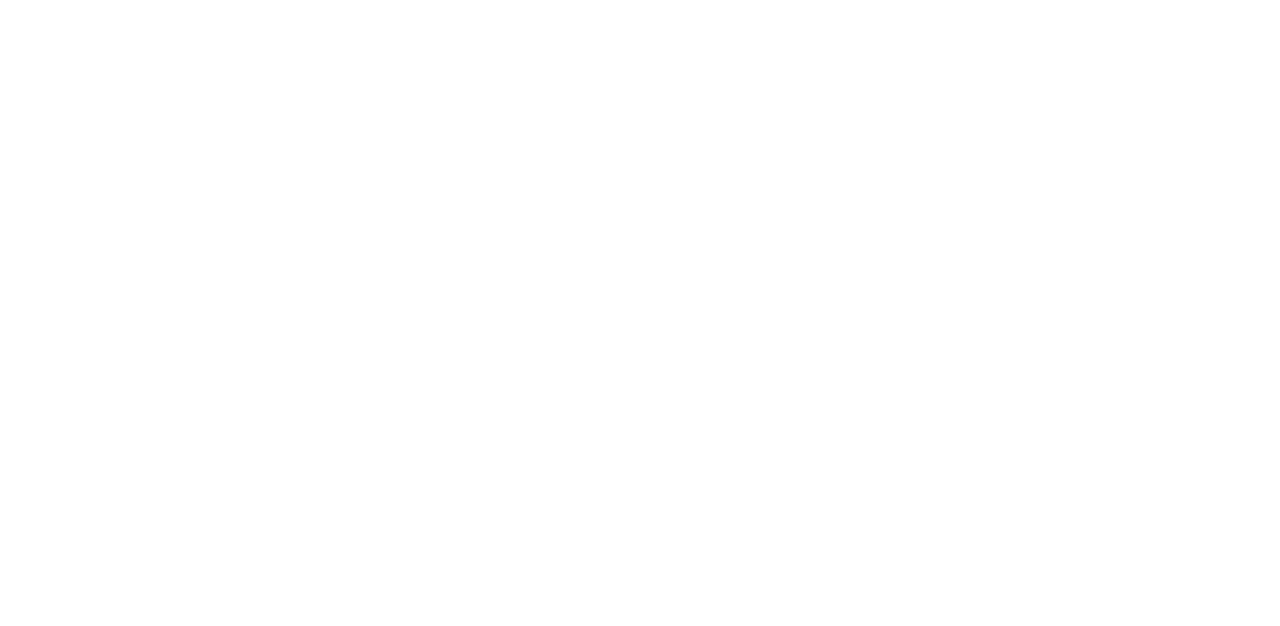
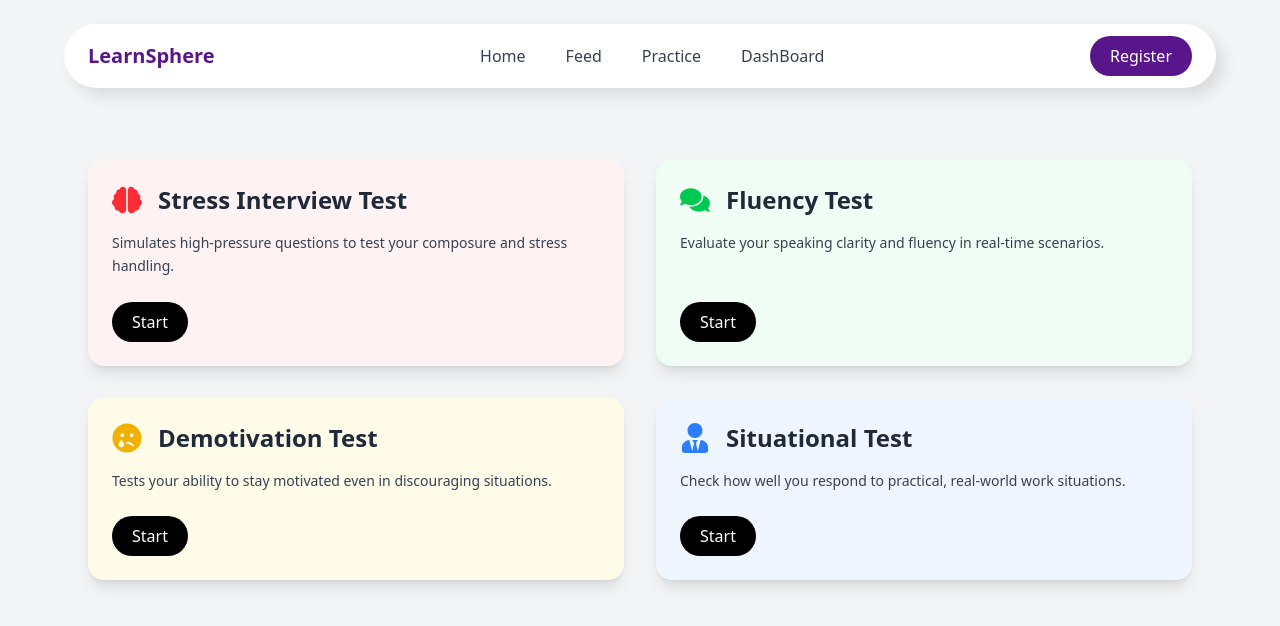
Before and after one commit to Rupam-Mondal/LearnSphere, a React (Vite) app in the folder LearnSphereFrontend/: page /practice in a window 1280 px wide. Before the commit this address had no page. Shown: the top 626 px of the page. Built offline with nearby package versions, Linux system fonts and the light colour scheme.

Commit message:
Practice Page done

```diff
--- a/LearnSphereFrontend/src/App.jsx
+++ b/LearnSphereFrontend/src/App.jsx
@@ -13,6 +13,7 @@
 import StudentFeed from "./pages/StudentFeed";
 import StudentCourseDetails from "./pages/StudentCourseDetails";
 import StudentDashboard from "./Components/StudentDashboard/StudentDashboard";
+import Practice from "./pages/Practice";
 
 function App() {
   const [bot, setBot] = useState(false);
@@ -52,6 +53,7 @@
         <Route path="/auth" element={<AuthPage />} />
         <Route path="/teacher-dashboard/:id/course/:courseId" element={<TeacherCourse />} />
         <Route path="/student/dashboard/:id" element={<StudentDashboard />} />
+        <Route path="/practice" element={<Practice />} />
       </Routes>
     </div>
   );
--- a/LearnSphereFrontend/src/Components/Navbar/Navbar.jsx
+++ b/LearnSphereFrontend/src/Components/Navbar/Navbar.jsx
@@ -43,7 +43,12 @@
           >
             Feed
           </button>
-          <button className="hover:text-black cursor-pointer">Practice</button>
+          <button className="hover:text-black cursor-pointer
+          "
+            onClick={() => {
+              navigate("/practice")
+            }}
+          >Practice</button>
           {token && user && user.role === "TEACHER" ? (
             <button
               className="hover:text-black"
--- /dev/null
+++ b/LearnSphereFrontend/src/pages/Practice.jsx
@@ -0,0 +1,75 @@
+import Navbar from "../Components/Navbar/Navbar";
+import { FaBrain, FaComments, FaSadTear, FaUserTie } from 'react-icons/fa';
+import { useNavigate } from 'react-router-dom';
+
+function Practice() {
+  const navigate = useNavigate();
+
+  const tests = [
+    {
+      title: "Stress Interview Test",
+      description:
+        "Simulates high-pressure questions to test your composure and stress handling.",
+      color: "bg-red-50",
+      icon: <FaBrain className="text-red-500 text-3xl" />,
+      route: "/practice/stress-interview",
+    },
+    {
+      title: "Fluency Test",
+      description:
+        "Evaluate your speaking clarity and fluency in real-time scenarios.",
+      color: "bg-green-50",
+      icon: <FaComments className="text-green-500 text-3xl" />,
+      route: "/practice/fluency",
+    },
+    {
+      title: "Demotivation Test",
+      description:
+        "Tests your ability to stay motivated even in discouraging situations.",
+      color: "bg-yellow-50",
+      icon: <FaSadTear className="text-yellow-500 text-3xl" />,
+      route: "/practice/demotivation",
+    },
+    {
+      title: "Situational Test",
+      description:
+        "Check how well you respond to practical, real-world work situations.",
+      color: "bg-blue-50",
+      icon: <FaUserTie className="text-blue-500 text-3xl" />,
+      route: "/practice/situational",
+    },
+  ];
+
+  return (
+    <div className="w-full min-h-screen bg-gray-100">
+      <Navbar />
+
+      <div className="max-w-6xl pt-40 mx-auto px-6 py-12 grid grid-cols-1 sm:grid-cols-2 gap-8">
+        {tests.map((test, index) => (
+          <div
+            key={index}
+            className={`rounded-2xl p-6 shadow-lg hover:shadow-xl transition duration-300 ${test.color} flex flex-col justify-between`}
+          >
+            <div className="flex items-center gap-4 mb-4">
+              <div>{test.icon}</div>
+              <h2 className="text-2xl font-bold text-gray-800">{test.title}</h2>
+            </div>
+
+            <p className="text-gray-700 mb-6 text-sm leading-relaxed">
+              {test.description}
+            </p>
+
+            <button
+              onClick={() => navigate(test.route)}
+              className="self-start mt-auto bg-black text-white px-5 py-2 rounded-full hover:bg-gray-800 transition cursor-pointer"
+            >
+              Start
+            </button>
+          </div>
+        ))}
+      </div>
+    </div>
+  );
+}
+
+export default Practice;
```
Also changed, not shown: 2 other files (tests, documents, lock files or other folders).
